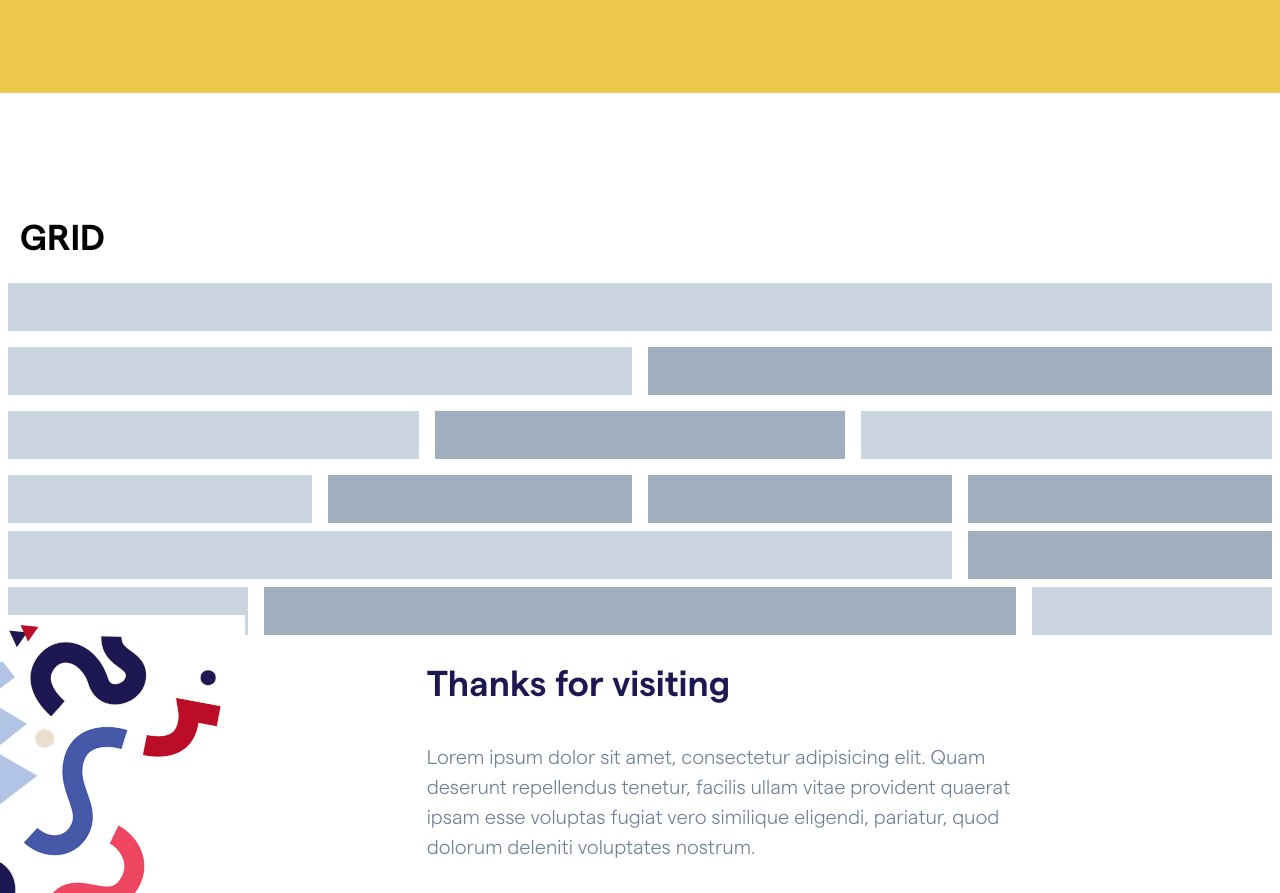
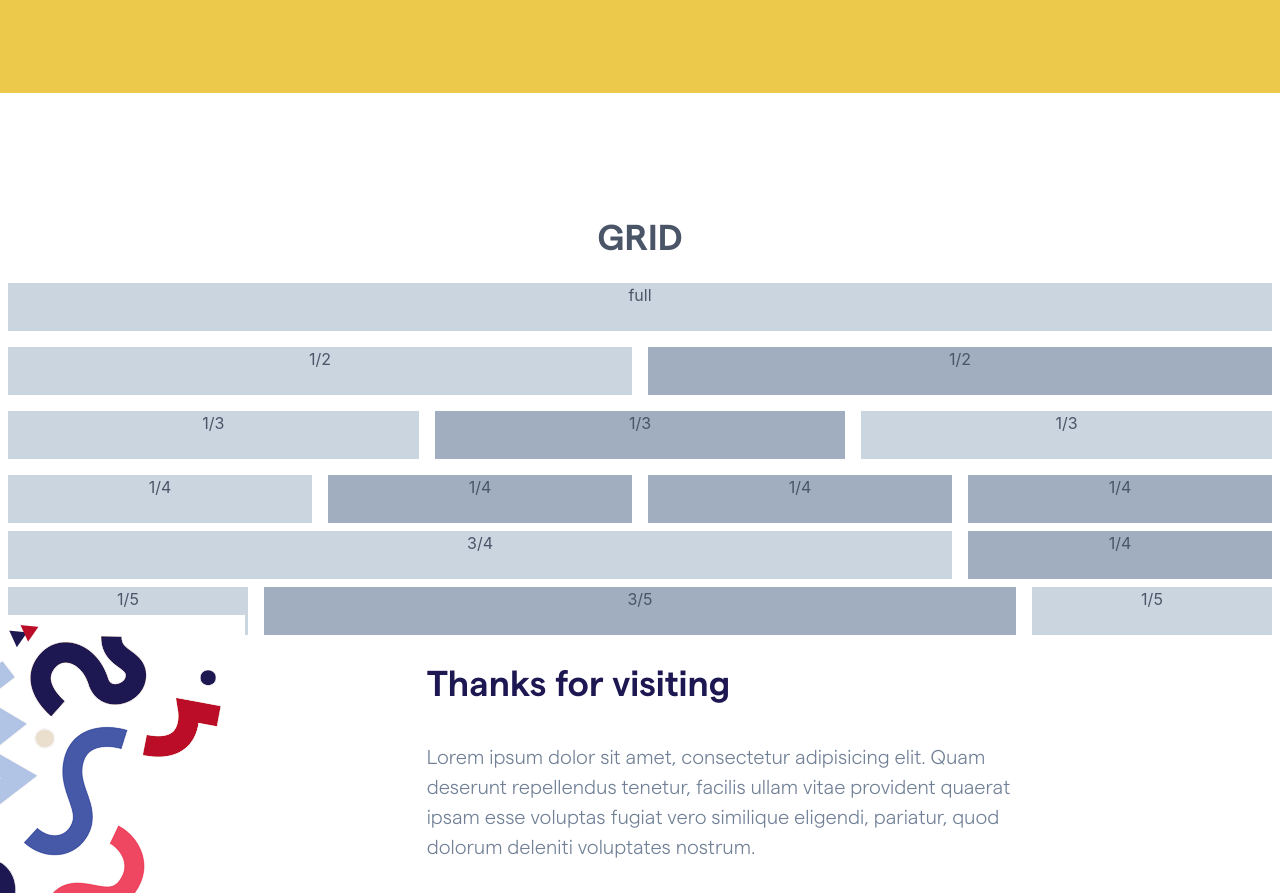
Before and after one commit to donnagal/template-2020, a website: page public/index.html in a window 1280 px wide. Shown: the part 1199-2092 px from the top of the page. Drawn offline with nearby package versions, Linux system fonts and the light colour scheme.

Commit message:
cont. update of grid

```diff
--- a/public/index.html
+++ b/public/index.html
@@ -102,14 +102,14 @@
 </div>
 
 
-<div class="container mx-auto pt-24">
+<div class="container mx-auto pt-24 text-gray-700 text-center">
   <div class="p-5">
     <h3 class="mark-bold text-4xl uppercase">GRID</h3>
   </div>
   <div class="px-2 mb-4">
     <div class="flex -mx-2">
       <div class="w-full px-2">
-        <div class="bg-gray-400 h-12"></div>
+        <div class="bg-gray-400 h-12">full</div>
       </div>
     </div>
   </div>
@@ -118,10 +118,10 @@
 <div class="px-2 mb-4">
   <div class="flex -mx-2">
     <div class="w-1/2 px-2">
-      <div class="bg-gray-400 h-12"></div>
+      <div class="bg-gray-400 h-12">1/2</div>
     </div>
     <div class="w-1/2 px-2">
-      <div class="bg-gray-500 h-12"></div>
+      <div class="bg-gray-500 h-12">1/2</div>
     </div>
   </div>
 </div>
@@ -129,13 +129,13 @@
 <div class="px-2 mb-4">
   <div class="flex -mx-2">
     <div class="w-1/3 px-2">
-      <div class="bg-gray-400 h-12"></div>
+      <div class="bg-gray-400 h-12">1/3</div>
     </div>
     <div class="w-1/3 px-2">
-      <div class="bg-gray-500 h-12"></div>
+      <div class="bg-gray-500 h-12">1/3</div>
     </div>
     <div class="w-1/3 px-2">
-      <div class="bg-gray-400 h-12"></div>
+      <div class="bg-gray-400 h-12">1/3</div>
     </div>
   </div>
 </div>
@@ -144,16 +144,16 @@
 <div class="px-2 mb-2">
   <div class="flex -mx-2">
     <div class="w-1/4 px-2">
-      <div class="bg-gray-400 h-12"></div>
+      <div class="bg-gray-400 h-12">1/4</div>
     </div>
     <div class="w-1/4 px-2">
-      <div class="bg-gray-500 h-12"></div>
+      <div class="bg-gray-500 h-12">1/4</div>
     </div>
     <div class="w-1/4 px-2">
-      <div class="bg-gray-500 h-12"></div>
+      <div class="bg-gray-500 h-12">1/4</div>
     </div>
     <div class="w-1/4 px-2">
-      <div class="bg-gray-500 h-12"></div>
+      <div class="bg-gray-500 h-12">1/4</div>
     </div>
   </div>
 </div>
@@ -162,10 +162,10 @@
 <div class="px-2 mb-2">
   <div class="flex -mx-2">
     <div class="w-full md:w-3/4  px-2">
-      <div class="bg-gray-400 h-12"></div>
+      <div class="bg-gray-400 h-12">3/4</div>
     </div>
-    <div class="w-full md:w-1/4 text-center text-gray-700 px-2">
-      <div class="bg-gray-500 h-12"></div>
+    <div class="w-full md:w-1/4 px-2">
+      <div class="bg-gray-500 h-12">1/4</div>
     </div>
   </div>
 </div>
@@ -173,14 +173,14 @@
 <!-- 1/5 | 3/5 |1/5  -->
 <div class="px-2 mb-2">
   <div class="flex -mx-2">
-    <div class="w-full md:w-1/5   px-2">
-      <div class="bg-gray-400 h-12"></div>
+    <div class="w-full md:w-1/5 px-2">
+      <div class="bg-gray-400 h-12">1/5 </div>
     </div>
     <div class="w-full md:w-3/5 text-center text-gray-700 px-2">
-      <div class="bg-gray-500 h-12"></div>
+      <div class="bg-gray-500 h-12">3/5</div>
     </div>
-    <div class="w-full md:w-1/5   px-2">
-      <div class="bg-gray-400 h-12"></div>
+    <div class="w-full md:w-1/5 px-2">
+      <div class="bg-gray-400 h-12">1/5 </div>
     </div>
   </div>
 </div>
```
